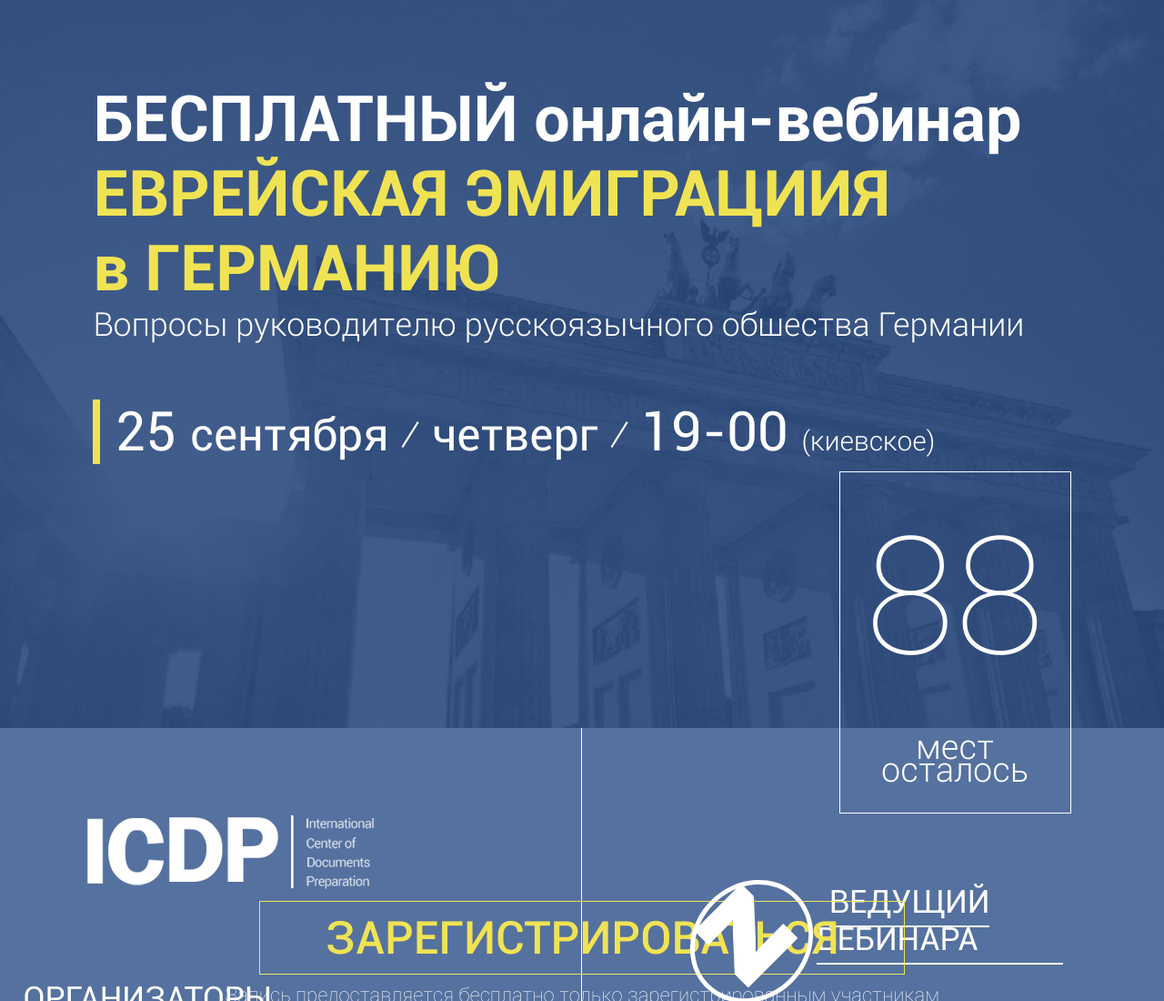
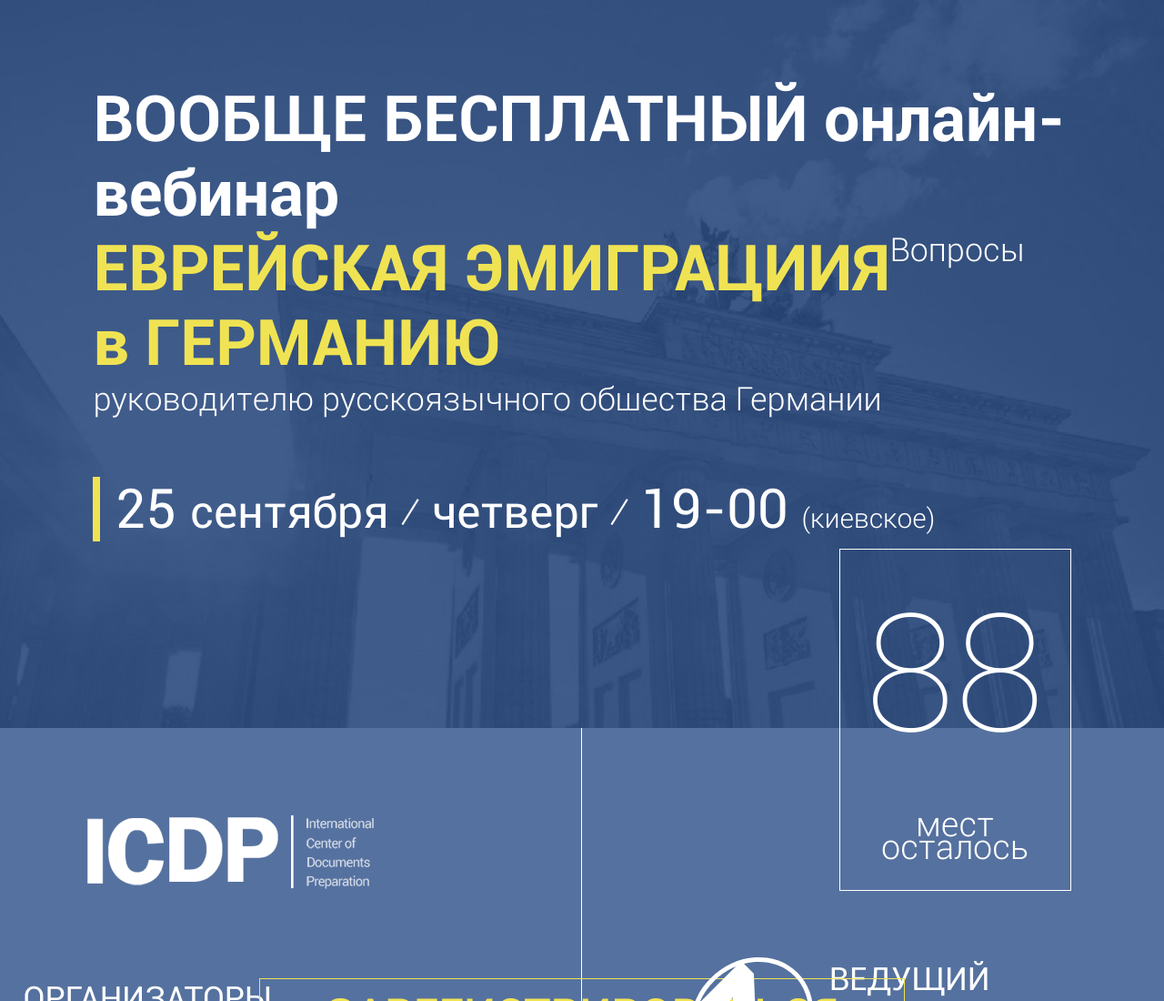
Before and after one commit to dsav2020/test, a plain HTML site: page index.html in a window 1280 px wide. Shown: the top 1100 px of the page at 91% size. Drawn offline with nearby package versions, Linux system fonts and the light colour scheme.

Commit message:
second commit

```diff
--- a/index.html
+++ b/index.html
@@ -26,7 +26,7 @@
                         <div class="left_h1 ">
                             <div class="tx_head">
                                 <div>
-                                <span class="upp">Бесплатный</span> онлайн-вебинар
+                                <span class="upp">ВООБЩЕ Бесплатный</span> онлайн-вебинар
                                 </div>
                                 <div>
                                     <div class="yellowtext">
```
